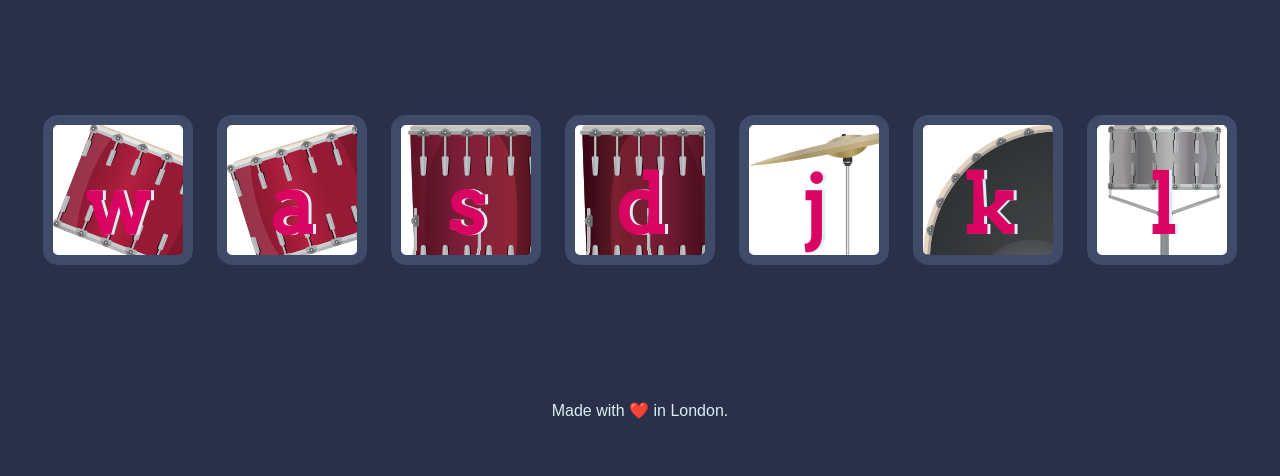
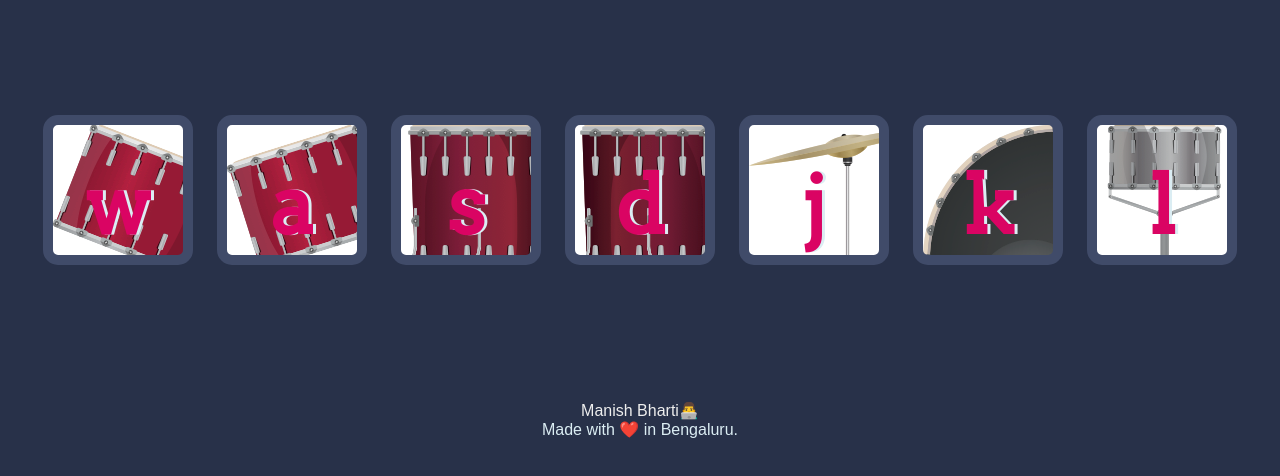
Before and after one commit to mbharti321/drumKit, a plain HTML site: page index.html in a window 1280 px wide. Shown: the part 174-650 px from the top of the page. Drawn offline with Linux system fonts and the light colour scheme.

Commit message:
update footer

```diff
--- a/index.html
+++ b/index.html
@@ -23,7 +23,8 @@
 
 <script src="index.js"></script>
   <footer>
-    Made with ❤️ in London.
+    <a href="https://mbharti321.github.io/CSS_MySite/">Manish Bharti👨‍💻</a>
+    Made with ❤️ in Bengaluru.
   </footer>
 </body>
 
--- a/styles.css
+++ b/styles.css
@@ -83,3 +83,10 @@ footer {
 .buttonClicked{
   color: white;
 }
+
+footer a{
+  display: block;
+  text-decoration: none;
+  color: #EEEEEE;
+  /* font-weight: 600; */
+}
```
